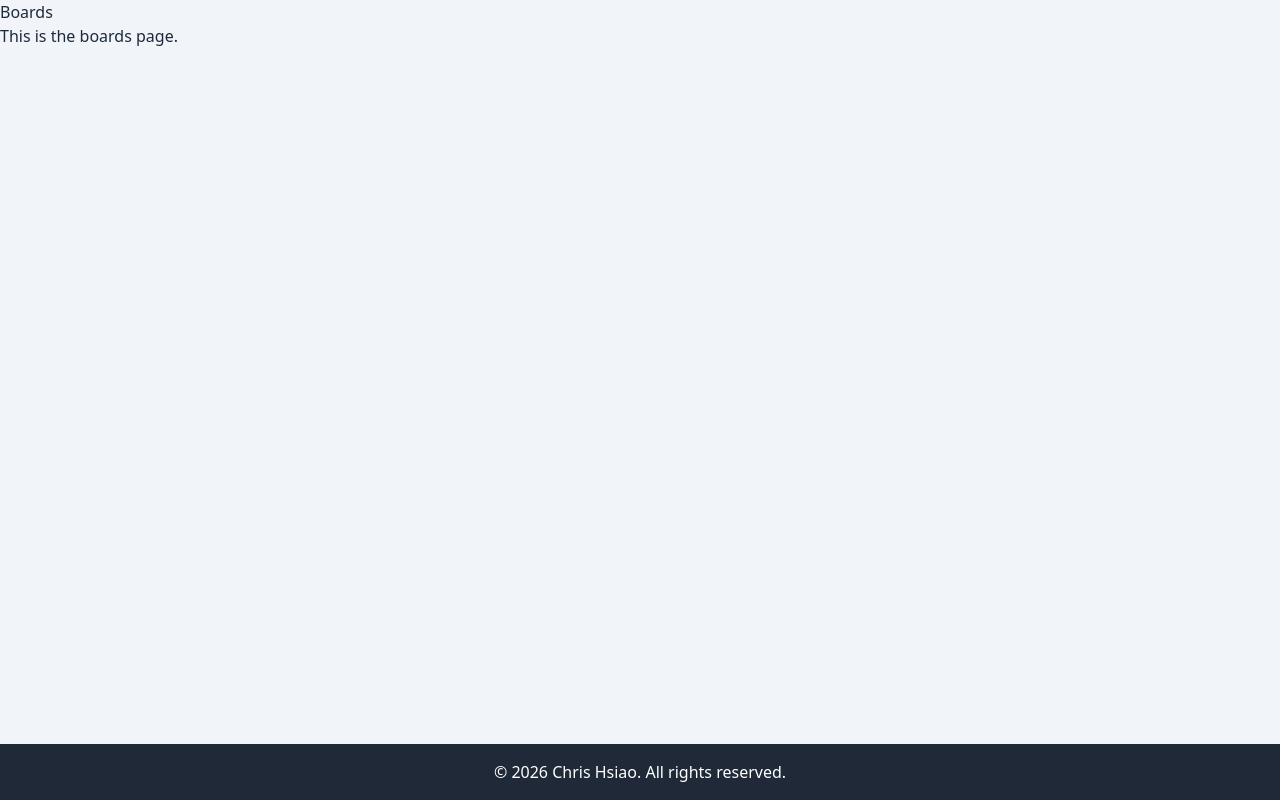
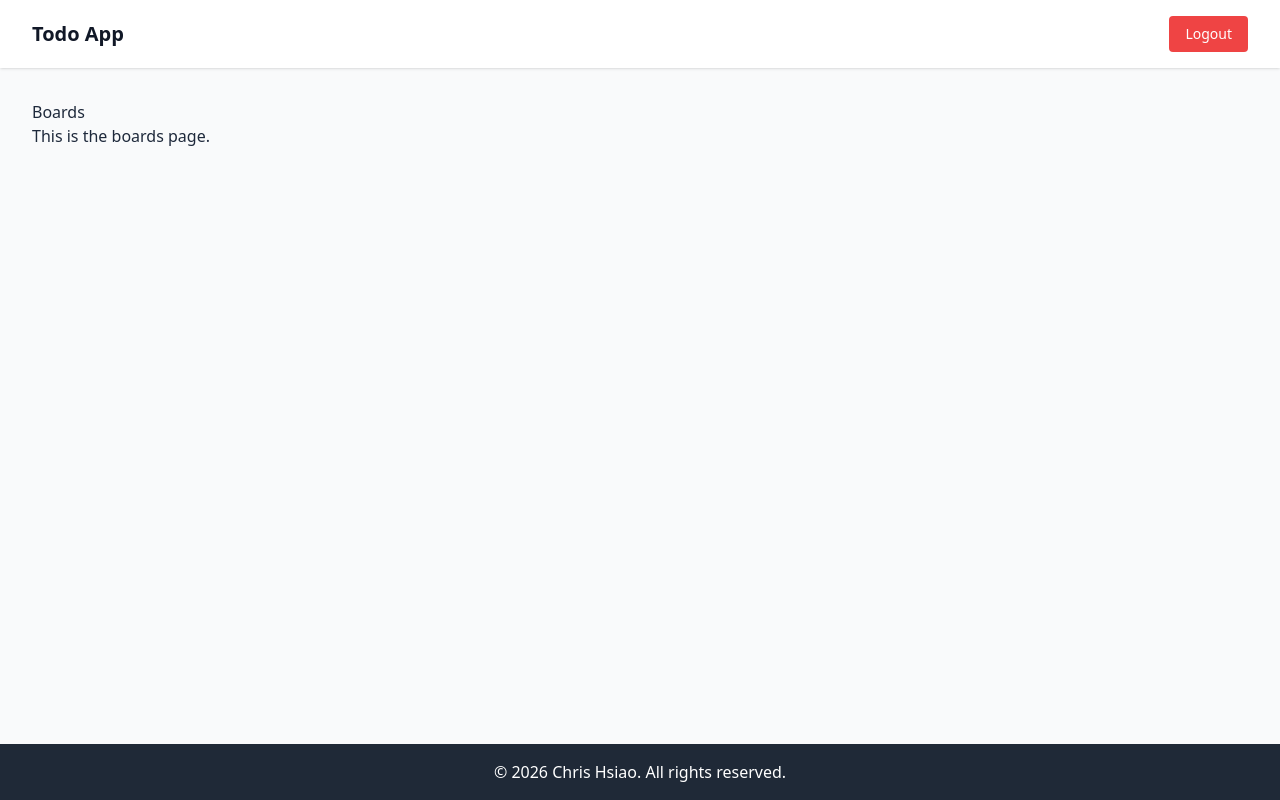
Before and after one commit to hsiaomingcheng/Todo-app, a React (Vite) app in the folder front-end/: page /boards in a window 1280 px wide. Built offline with nearby package versions, Linux system fonts and the light colour scheme; sample sign-in values are in the browser's storage.

Commit message:
feat: Add AuthContext to store token, and handel the token of login/logout. Update: Axios version

```diff
--- a/front-end/package.json
+++ b/front-end/package.json
@@ -9,7 +9,7 @@
     "preview": "vite preview"
   },
   "dependencies": {
-    "axios": "^1.7.2",
+    "axios": "1.14.0",
     "react": "^18.3.1",
     "react-dom": "^18.3.1",
     "react-router-dom": "^6.23.1",
--- a/front-end/src/App.tsx
+++ b/front-end/src/App.tsx
@@ -1,5 +1,6 @@
 import { Routes, Route, Navigate } from "react-router-dom";
 
+import { AuthProvider } from "./context/AuthContext";
 import ProtectedRoute from "./components/common/ProtectedRoute";
 import AppLayout from "./components/layout/AppLayout";
 
@@ -11,6 +12,7 @@ import NotFoundPage from "./pages/NotFoundPage";
 
 export default function App() {
   return (
+    <AuthProvider>
       <Routes>
         {/* Public */}
         <Route path="/login" element={<LoginPage />} />
@@ -28,5 +30,6 @@ export default function App() {
         <Route path="/" element={<Navigate to="/boards" replace />} />
         <Route path="*" element={<NotFoundPage />} />
       </Routes>
+    </AuthProvider>
   );
 }
--- a/front-end/src/components/common/ProtectedRoute.tsx
+++ b/front-end/src/components/common/ProtectedRoute.tsx
@@ -1,7 +1,8 @@
 import { Outlet, Navigate } from "react-router-dom";
+import { useAuth } from "../../context/AuthContext";
 
 export default function ProtectedRoute() {
-    const token = localStorage.getItem("token");
+    const { token } = useAuth();
     if (!token) {
         return <Navigate to="/login" replace />;
     }
--- a/front-end/src/components/layout/AppLayout.tsx
+++ b/front-end/src/components/layout/AppLayout.tsx
@@ -1,14 +1,29 @@
 import { Outlet } from "react-router-dom";
+import { useAuth } from "../../context/AuthContext";
 
 export default function AppLayout() {
+    const { logout } = useAuth();
+
     return (
-        <div className="flex flex-col min-h-screen">
-            <main className="flex-grow">
+        <div className="flex flex-col min-h-screen bg-gray-50">
+            <header className="bg-white shadow">
+                <div className="max-w-7xl mx-auto px-4 sm:px-6 lg:px-8 py-4 flex justify-between items-center">
+                    <h1 className="text-xl font-bold text-gray-900">Todo App</h1>
+                    <button
+                        onClick={logout}
+                        className="bg-red-500 hover:bg-red-600 text-white px-4 py-2 rounded text-sm font-medium transition-colors"
+                    >
+                        Logout
+                    </button>
+                </div>
+            </header>
+
+            <main className="flex-grow max-w-7xl mx-auto px-4 sm:px-6 lg:px-8 py-8 w-full">
                 {/* This is where the child components will be rendered */}
                 <Outlet />
             </main>
 
-            <footer className="bg-gray-800 text-white text-center py-4">
+            <footer className="bg-gray-800 text-white text-center py-4 mt-auto">
                 &copy; 2026 Chris Hsiao. All rights reserved.
             </footer>
         </div>
--- /dev/null
+++ b/front-end/src/context/AuthContext.tsx
@@ -0,0 +1,49 @@
+import { createContext, useContext, useState, ReactNode } from "react";
+import { useNavigate } from "react-router-dom";
+
+// 1. Define the shape of our context
+interface AuthContextType {
+    token: string | null;
+    login: (token: string) => void;
+    logout: () => void;
+}
+
+// 2. Create the context with empty default values
+const AuthContext = createContext<AuthContextType | undefined>(undefined);
+
+// 3. Create the Provider component
+export function AuthProvider({ children }: { children: ReactNode }) {
+    const navigate = useNavigate();
+
+    // Initialize state from localStorage so the user stays logged in if they refresh
+    const [token, setToken] = useState<string | null>(localStorage.getItem("token"));
+
+    // The login function saves the token
+    const login = (newToken: string) => {
+        localStorage.setItem("token", newToken);
+        setToken(newToken);
+        navigate("/boards");
+    };
+
+    // The logout function removes the token and redirects
+    const logout = () => {
+        localStorage.removeItem("token");
+        setToken(null);
+        navigate("/login");
+    };
+
+    return (
+        <AuthContext.Provider value={{ token, login, logout }}>
+            {children}
+        </AuthContext.Provider>
+    );
+}
+
+// 4. Create a custom hook to easily use this context in any component
+export function useAuth() {
+    const context = useContext(AuthContext);
+    if (context === undefined) {
+        throw new Error("useAuth must be used within an AuthProvider");
+    }
+    return context;
+}
--- a/front-end/src/pages/auth/LoginPage.tsx
+++ b/front-end/src/pages/auth/LoginPage.tsx
@@ -1,10 +1,11 @@
 import { useState } from "react";
-import { Link, useNavigate } from "react-router-dom";
+import { Link } from "react-router-dom";
 import { isAxiosError } from "axios";
 import api from "@/api/client";
+import { useAuth } from "@/context/AuthContext";
 
 export default function LoginPage() {
-    const navigate = useNavigate();
+    const { login } = useAuth();
 
     const [loading, setLoading] = useState(false);
     const [errorMsg, setErrorMsg] = useState("");
@@ -24,11 +25,8 @@ export default function LoginPage() {
                 password: form.password,
             });
 
-            // Store the access token in local storage
-            localStorage.setItem("token", response.data.access_token)
-
-            // Redirect to dashboard
-            navigate("/boards");
+            // Use AuthContext to log in (which safely updates state and redirects)
+            login(response.data.access_token);
         } catch (error) {
             if (isAxiosError(error) && error.response) {
                 // FastAPI returns HTTP errors in the format: {"message": "Error message"}
--- a/front-end/src/pages/auth/RegisterPage.tsx
+++ b/front-end/src/pages/auth/RegisterPage.tsx
@@ -1,9 +1,12 @@
 import { useState } from "react";
-import { Link } from "react-router-dom";
+import { Link, useNavigate } from "react-router-dom";
+import { isAxiosError } from "axios";
 import api from "@/api/client";
 
 export default function RegisterPage() {
+    const navigate = useNavigate();
 
+    const [errorMsg, setErrorMsg] = useState("");
     const [form, setForm] = useState({
         accountName: "",
         password: "",
@@ -14,6 +17,7 @@ export default function RegisterPage() {
 
     const handleSubmit = async (e: React.FormEvent<HTMLFormElement>) => {
         e.preventDefault();
+        setErrorMsg("");
 
         try {
             await api.post("/auth/register", {
@@ -24,9 +28,14 @@ export default function RegisterPage() {
                 email: form.email,
             });
 
-            // TODO: Handle the response from the server, such as showing error messages or redirecting to the login page
+            // Redirect to dashboard
+            navigate("/login");
         } catch (error) {
-            console.error("Error registering user:", error);
+            if (isAxiosError(error) && error.response) {
+                setErrorMsg(error.response.data.message || "Registration failed");
+            } else {
+                setErrorMsg("An unexpected error occurred");
+            }
         } finally {
             console.log("The finally of the register request");
         }
@@ -36,6 +45,12 @@ export default function RegisterPage() {
         <section className="h-screen flex items-center justify-center bg-gray-100">
             <div className="w-full max-w-xs">
                 <form className="bg-white shadow-md rounded px-8 pt-6 pb-8 mb-4" onSubmit={handleSubmit}>
+                    {errorMsg && (
+                        <div className="mb-4 bg-red-100 border border-red-400 text-red-700 px-4 py-3 rounded relative text-sm text-center" role="alert">
+                            <span className="block sm:inline">{errorMsg}</span>
+                        </div>
+                    )}
+
                     <div className="mb-4">
                         <label
                             className="block text-gray-700 text-sm font-bold mb-2"
@@ -49,7 +64,7 @@ export default function RegisterPage() {
                             placeholder="Account Name"
                             value={form.accountName}
                             required
-                            onChange={(e) => setForm({...form, accountName: e.target.value})} />
+                            onChange={(e) => setForm({ ...form, accountName: e.target.value })} />
                     </div>
 
                     <div className="mb-4">
@@ -63,7 +78,7 @@ export default function RegisterPage() {
                             placeholder="Password"
                             value={form.password}
                             required
-                            onChange={(e) => setForm({...form, password: e.target.value})} />
+                            onChange={(e) => setForm({ ...form, password: e.target.value })} />
                         <p className="text-red-500 text-xs italic">Please choose a password.</p>
                     </div>
 
@@ -78,7 +93,7 @@ export default function RegisterPage() {
                             placeholder="First Name"
                             value={form.firstName}
                             required
-                            onChange={(e) => setForm({...form, firstName: e.target.value})} />
+                            onChange={(e) => setForm({ ...form, firstName: e.target.value })} />
                     </div>
 
                     <div className="mb-4">
@@ -92,7 +107,7 @@ export default function RegisterPage() {
                             placeholder="Last Name"
                             value={form.lastName}
                             required
-                            onChange={(e) => setForm({...form, lastName: e.target.value})} />
+                            onChange={(e) => setForm({ ...form, lastName: e.target.value })} />
                     </div>
 
                     <div className="mb-6">
@@ -106,7 +121,7 @@ export default function RegisterPage() {
                             placeholder="Email"
                             value={form.email}
                             required
-                            onChange={(e) => setForm({...form, email: e.target.value})} />
+                            onChange={(e) => setForm({ ...form, email: e.target.value })} />
                     </div>
 
                     <div className="text-center">
```
Also changed, not shown: 1 other file (tests, documents, lock files or other folders). Lines whose indentation alone changed are shown as unchanged.
